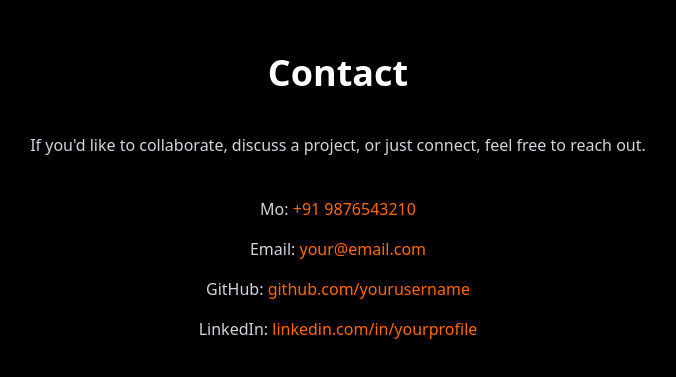
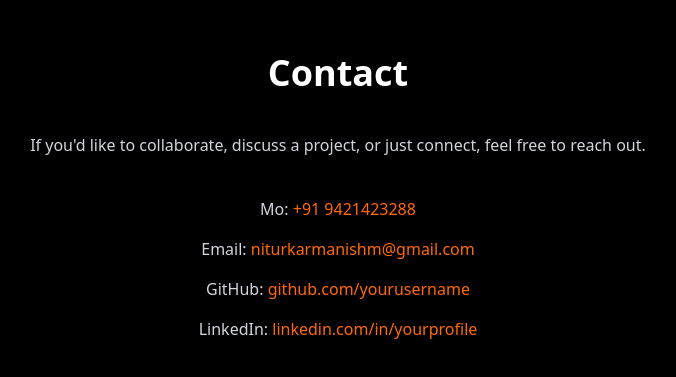
Before and after one commit to ZhenNeo/ShadowPort, a Next.js app in the folder shadowport/: page / in a window 1280 px wide. Shown: the part 2427-2804 px from the top of the page, without its empty margins (302-978 px from the left). Built offline with nearby package versions, Linux system fonts and the light colour scheme.

Commit message:
added contact details

```diff
--- a/shadowport/app/contact/page.tsx
+++ b/shadowport/app/contact/page.tsx
@@ -14,11 +14,11 @@ export default function Contact() {
         <div className="space-y-4 text-gray-300">
 
           <p>
-            Mo: <span className="text-orange-500">+91 9876543210</span>
+            Mo: <span className="text-orange-500">+91 9421423288</span>
           </p>
 
           <p>
-            Email: <span className="text-orange-500">your@email.com</span>
+            Email: <span className="text-orange-500">niturkarmanishm@gmail.com</span>
           </p>
 
           <p>
```
